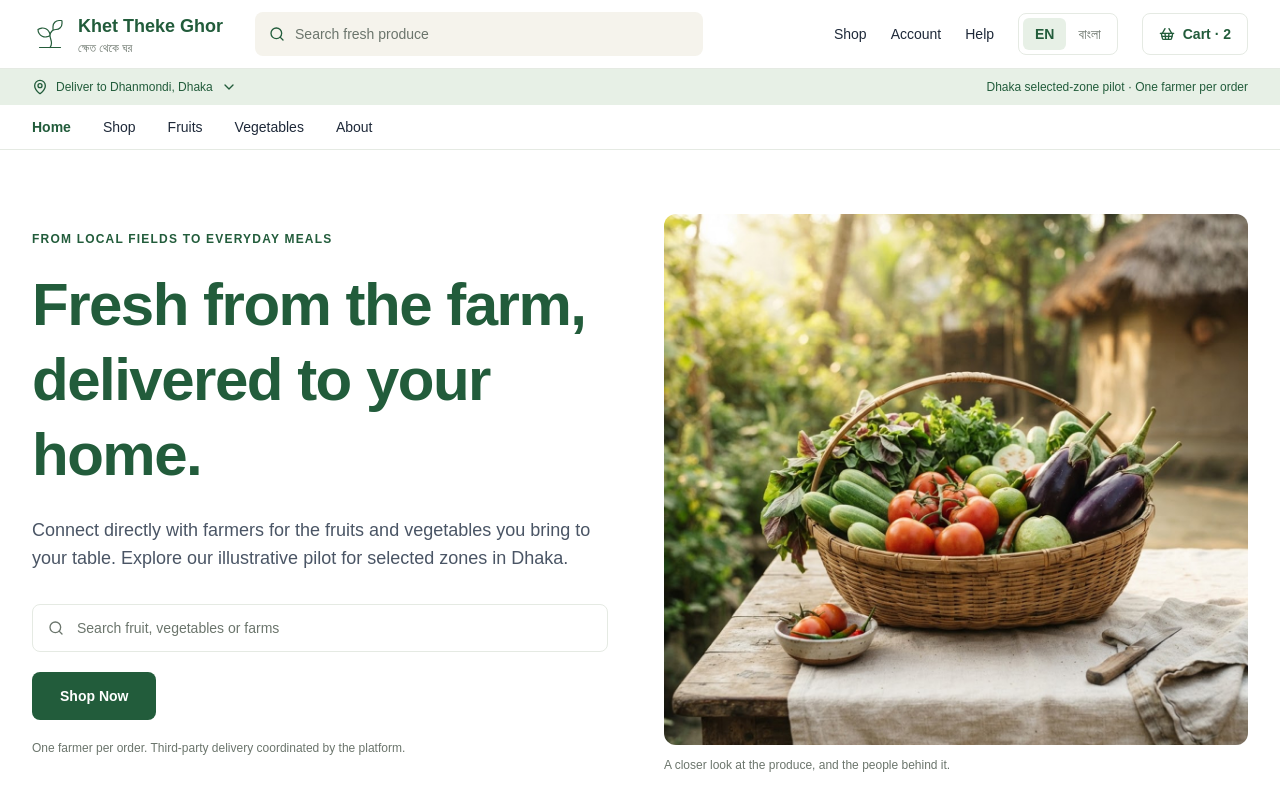
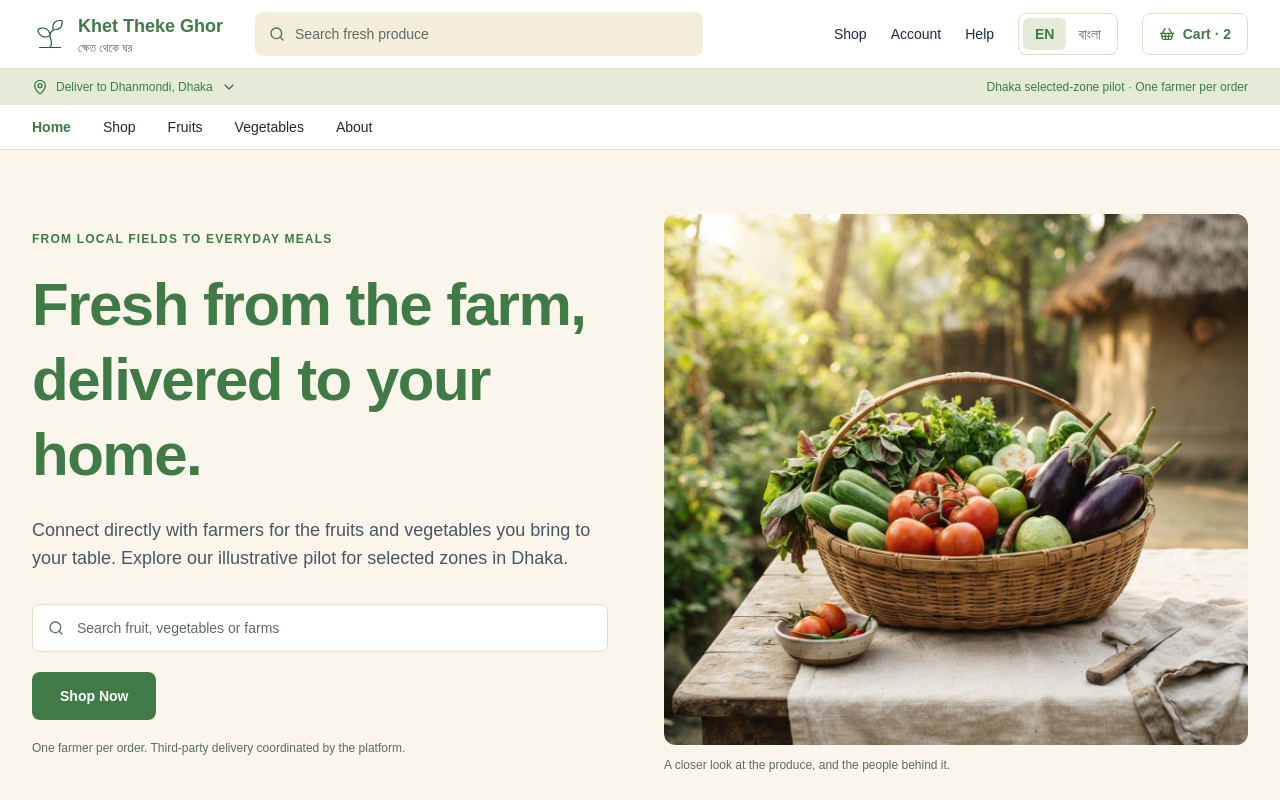
Before and after one commit to shaadaovi/Project-Khet_Theke_Ghor, a Next.js app: page / in a window 1280 px wide. Shown: the top 800 px of the page. Built offline with nearby package versions, Linux system fonts and the light colour scheme.

Commit message:
Update theme: cream base, leaf green primary, mango accent

```diff
--- a/src/app/globals.css
+++ b/src/app/globals.css
@@ -2,17 +2,19 @@
 @import "tailwindcss";
 
 :root {
-  --background: #ffffff;
-  --foreground: #202820;
-  --primary: #225c3b;
-  --primary-dark: #1a4a2f;
-  --secondary: #f5f8f1;
-  --muted: #6b756c;
-  --border: #e5eae3;
-  --cream: #f5f3ec;
-  --mint: #e7f0e6;
+  --background: #faf6ec;
+  --foreground: #23302a;
+  --primary: #3f7a47;
+  --primary-dark: #2f5e36;
+  --secondary: #f3eddb;
+  --muted: #5e6b62;
+  --border: #e4dcc8;
+  --cream: #f3eddb;
+  --mint: #e4ecd9;
+  --mango: #f2b33d;
+  --mango-light: #fbebc6;
+  --surface: #ffffff;
 }
-
 @theme inline {
   --color-background: var(--background);
   --color-foreground: var(--foreground);
@@ -25,6 +27,9 @@
   --color-mint: var(--mint);
   --font-sans: var(--font-geist-sans);
   --font-mono: var(--font-geist-mono);
+  --color-mango: var(--mango);
+  --color-mango-light: var(--mango-light);
+  --color-surface: var(--surface);
 }
 
 * {
```
